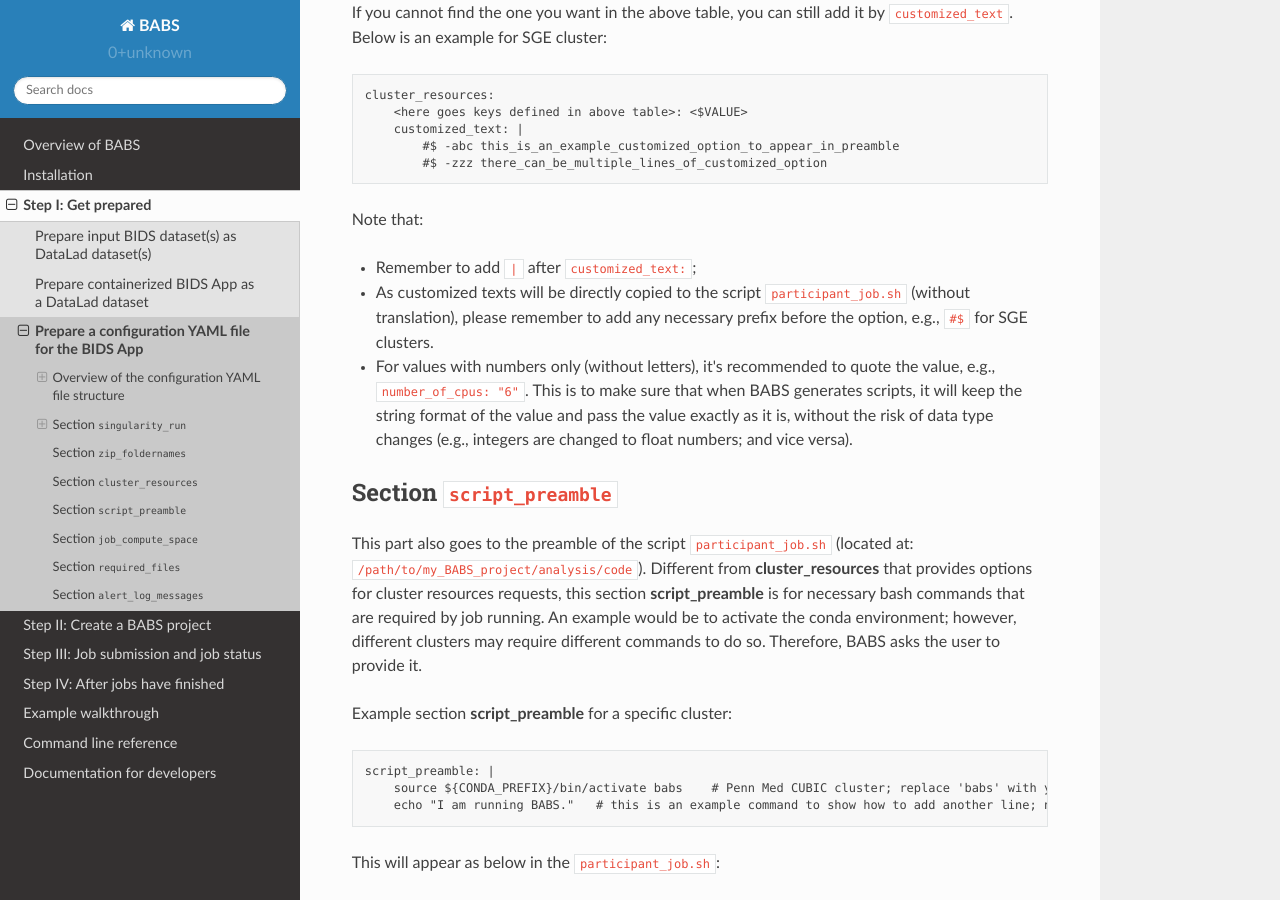
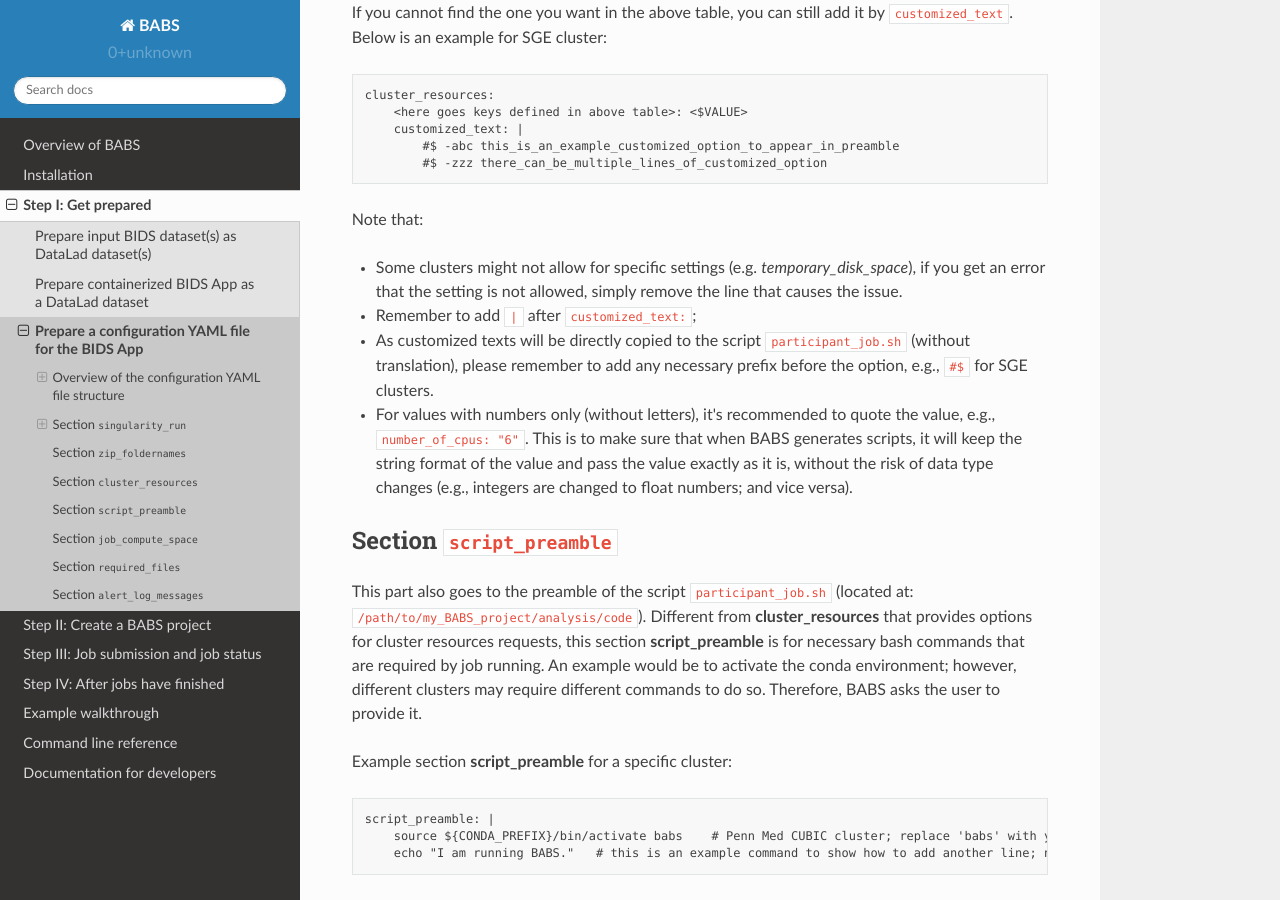
Before and after one commit to PennLINC/babs, a Sphinx documentation site: the page built from docs/source/preparation_config_yaml_file.rst, in a window 1280 px wide and 900 px high, scrolled down 10600 px. Built offline with Sphinx 7.4.7 and the Read the Docs theme 2.0.0, drawn with Linux system fonts in a browser that asks for light colours.

Commit message:
Update preparation_config_yaml_file.rst
adding notes that some settings might not be allowed

```diff
--- a/docs/source/preparation_config_yaml_file.rst
+++ b/docs/source/preparation_config_yaml_file.rst
@@ -496,6 +496,8 @@ Below is an example for SGE cluster::
 
 Note that:
 
+* Some clusters might not allow for specific settings (e.g. `temporary_disk_space`), if you get an error that the setting is not allowed,
+  simply remove the line that causes the issue.
 * Remember to add ``|`` after ``customized_text:``;
 * As customized texts will be directly copied to the script ``participant_job.sh`` (without translation), please remember to add any necessary prefix before the option, e.g., ``#$`` for SGE clusters.
 * For values with numbers only (without letters), it's recommended to quote the value,
```
